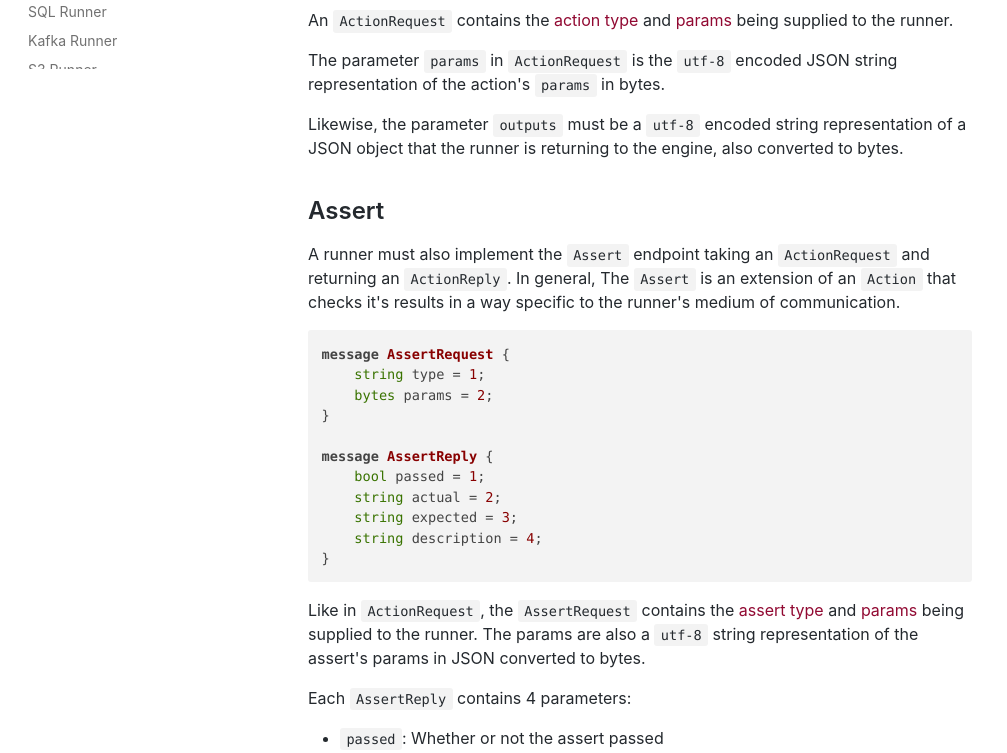
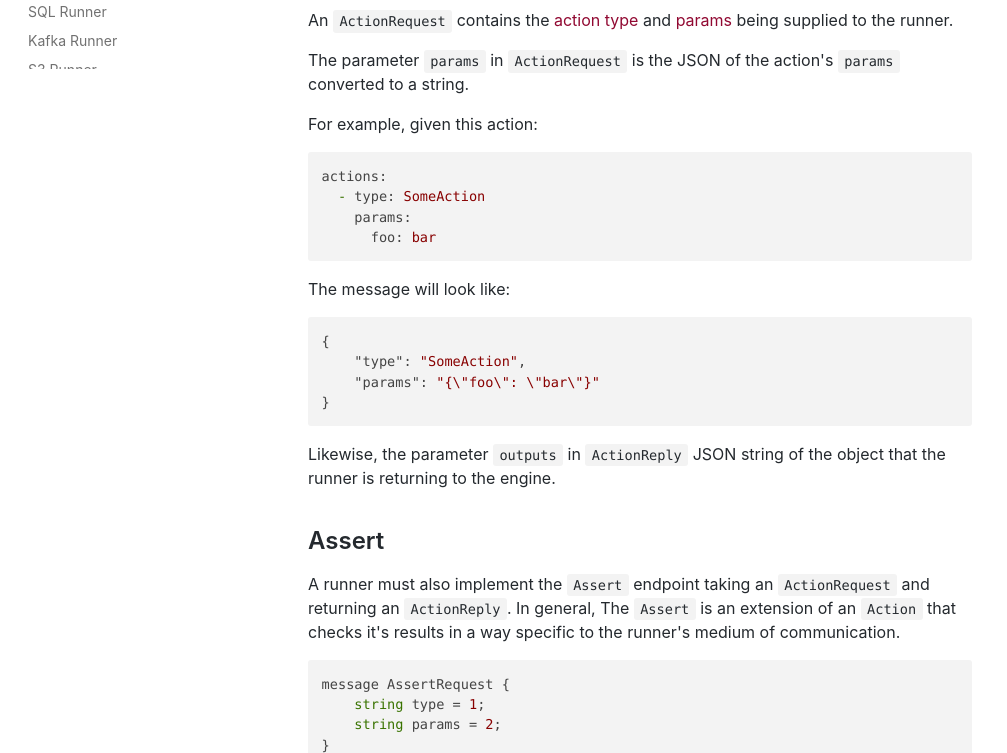
Before and after one commit to cicadatesting/cicada-2, a plain HTML site: page docs/runners.html in a window 1280 px wide. Shown: the part 731-1484 px from the top of the page, without its empty margins (0-1007 px from the left). Drawn offline with nearby package versions, Linux system fonts and the light colour scheme.

Commit message:
Deploy website
Deploy website version based on 00e2534a29ba3f3d26ea43e56382f55a2b96a906

```diff
--- a/docs/runners.html
+++ b/docs/runners.html
@@ -77,31 +77,42 @@ only have one type of runner but can have multiple instances of that runner.</p>
 and returns an <code>ActionReply</code></p>
 <pre><code class="hljs css language-proto"><span class="hljs-class"><span class="hljs-keyword">message</span> <span class="hljs-title">ActionRequest</span> </span>{
     <span class="hljs-built_in">string</span> type = <span class="hljs-number">1</span>;
-    <span class="hljs-built_in">bytes</span> params = <span class="hljs-number">2</span>; <span class="hljs-comment">// utf-8 encoded json byte string</span>
+    <span class="hljs-built_in">string</span> params = <span class="hljs-number">2</span>; <span class="hljs-comment">// JSON string</span>
 }
 
 <span class="hljs-class"><span class="hljs-keyword">message</span> <span class="hljs-title">ActionReply</span> </span>{
-    <span class="hljs-built_in">bytes</span> outputs = <span class="hljs-number">1</span>; <span class="hljs-comment">// utf-8 encoded json byte string</span>
+    <span class="hljs-built_in">string</span> outputs = <span class="hljs-number">1</span>; <span class="hljs-comment">// JSON string</span>
 }
 </code></pre>
 <p>An <code>ActionRequest</code> contains the <a href="/cicada-2/docs/action#type">action type</a> and
 <a href="/cicada-2/docs/action#params">params</a> being supplied to the runner.</p>
-<p>The parameter <code>params</code> in <code>ActionRequest</code> is the <code>utf-8</code> encoded
-JSON string representation of the action's <code>params</code> in bytes.</p>
-<p>Likewise, the parameter <code>outputs</code> must be a <code>utf-8</code> encoded string
-representation of a JSON object that the runner is returning to the
-engine, also converted to bytes.</p>
+<p>The parameter <code>params</code> in <code>ActionRequest</code> is the JSON of the action's <code>params</code>
+converted to a string.</p>
+<p>For example, given this action:</p>
+<pre><code class="hljs css language-yaml"><span class="hljs-attr">actions:</span>
+  <span class="hljs-bullet">-</span> <span class="hljs-attr">type:</span> <span class="hljs-string">SomeAction</span>
+    <span class="hljs-attr">params:</span>
+      <span class="hljs-attr">foo:</span> <span class="hljs-string">bar</span>
+</code></pre>
+<p>The message will look like:</p>
+<pre><code class="hljs css language-json">{
+    <span class="hljs-attr">"type"</span>: <span class="hljs-string">"SomeAction"</span>,
+    <span class="hljs-attr">"params"</span>: <span class="hljs-string">"{\"foo\": \"bar\"}"</span>
+}
+</code></pre>
+<p>Likewise, the parameter <code>outputs</code> in <code>ActionReply</code> JSON string of the object
+that the runner is returning to the engine.</p>
 <h2><a class="anchor" aria-hidden="true" id="assert"></a><a href="#assert" aria-hidden="true" class="hash-link"><svg class="hash-link-icon" aria-hidden="true" height="16" version="1.1" viewBox="0 0 16 16" width="16"><path fill-rule="evenodd" d="M4 9h1v1H4c-1.5 0-3-1.69-3-3.5S2.55 3 4 3h4c1.45 0 3 1.69 3 3.5 0 1.41-.91 2.72-2 3.25V8.59c.58-.45 1-1.27 1-2.09C10 5.22 8.98 4 8 4H4c-.98 0-2 1.22-2 2.5S3 9 4 9zm9-3h-1v1h1c1 0 2 1.22 2 2.5S13.98 12 13 12H9c-.98 0-2-1.22-2-2.5 0-.83.42-1.64 1-2.09V6.25c-1.09.53-2 1.84-2 3.25C6 11.31 7.55 13 9 13h4c1.45 0 3-1.69 3-3.5S14.5 6 13 6z"></path></svg></a>Assert</h2>
 <p>A runner must also implement the <code>Assert</code> endpoint taking an
 <code>ActionRequest</code> and returning an <code>ActionReply</code>. In general,
 The <code>Assert</code> is an extension of an <code>Action</code> that checks it's
 results in a way specific to the runner's medium of communication.</p>
-<pre><code class="hljs css language-proto"><span class="hljs-class"><span class="hljs-keyword">message</span> <span class="hljs-title">AssertRequest</span> </span>{
+<pre><code class="hljs css language-proto">message AssertRequest {
     <span class="hljs-built_in">string</span> type = <span class="hljs-number">1</span>;
-    <span class="hljs-built_in">bytes</span> params = <span class="hljs-number">2</span>;
+    <span class="hljs-built_in">string</span> params = <span class="hljs-number">2</span>;
 }
 
-<span class="hljs-class"><span class="hljs-keyword">message</span> <span class="hljs-title">AssertReply</span> </span>{
+message AssertReply {
     <span class="hljs-built_in">bool</span> passed = <span class="hljs-number">1</span>;
     <span class="hljs-built_in">string</span> actual = <span class="hljs-number">2</span>;
     <span class="hljs-built_in">string</span> expected = <span class="hljs-number">3</span>;
@@ -110,9 +121,7 @@ results in a way specific to the runner's medium of communication.</p>
 </code></pre>
 <p>Like in <code>ActionRequest</code>, the <code>AssertRequest</code> contains the
 <a href="/cicada-2/docs/assert#type">assert type</a> and <a href="/cicada-2/docs/assert#params">params</a>
-being supplied to the runner. The params are also a <code>utf-8</code>
-string representation of the assert's params in JSON
-converted to bytes.</p>
+being supplied to the runner. The params are also a JSON string.</p>
 <p>Each <code>AssertReply</code> contains 4 parameters:</p>
 <ul>
 <li><code>passed</code>: Whether or not the assert passed</li>
```
Also changed, not shown: docs/runners/index.html (+22 -13 lines).
